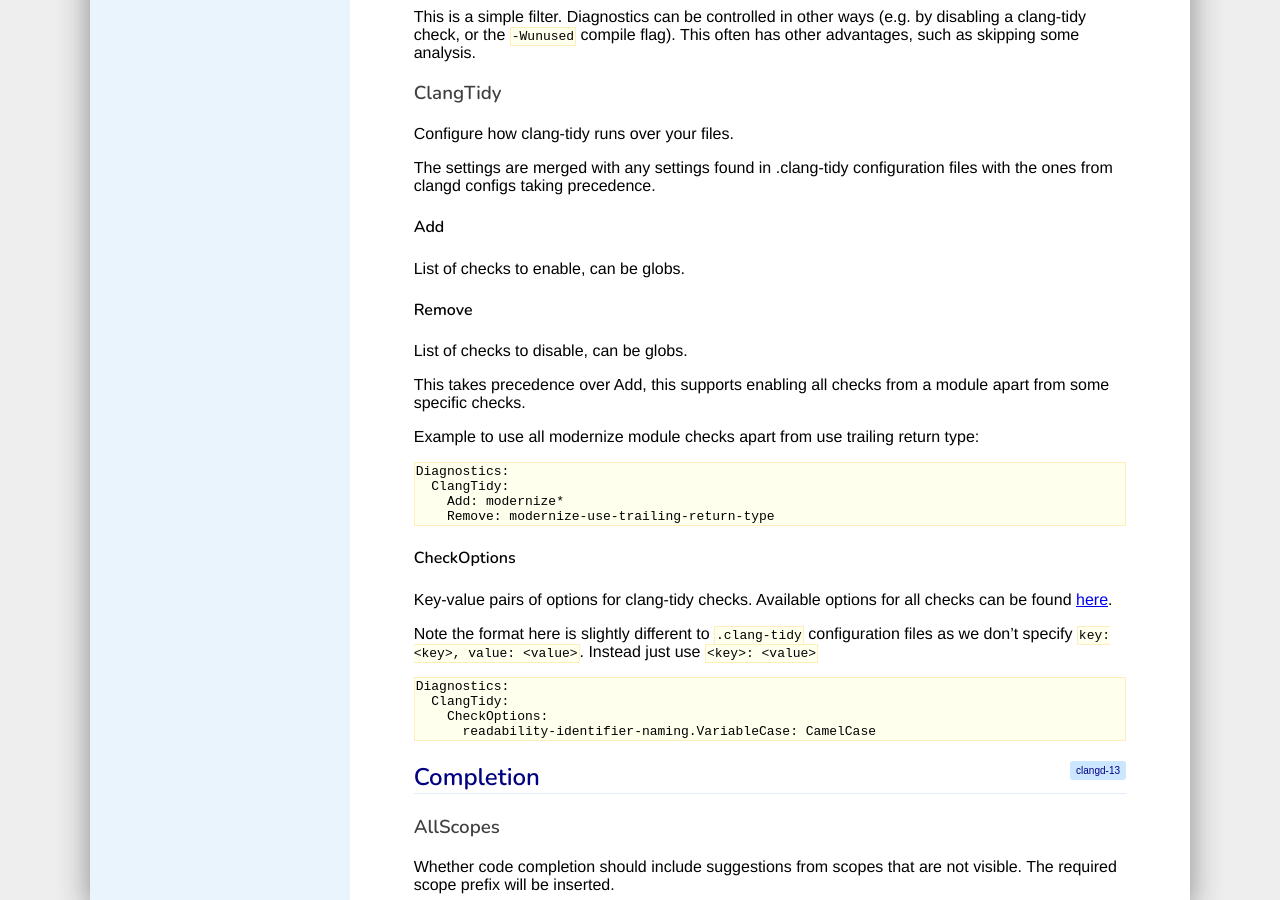
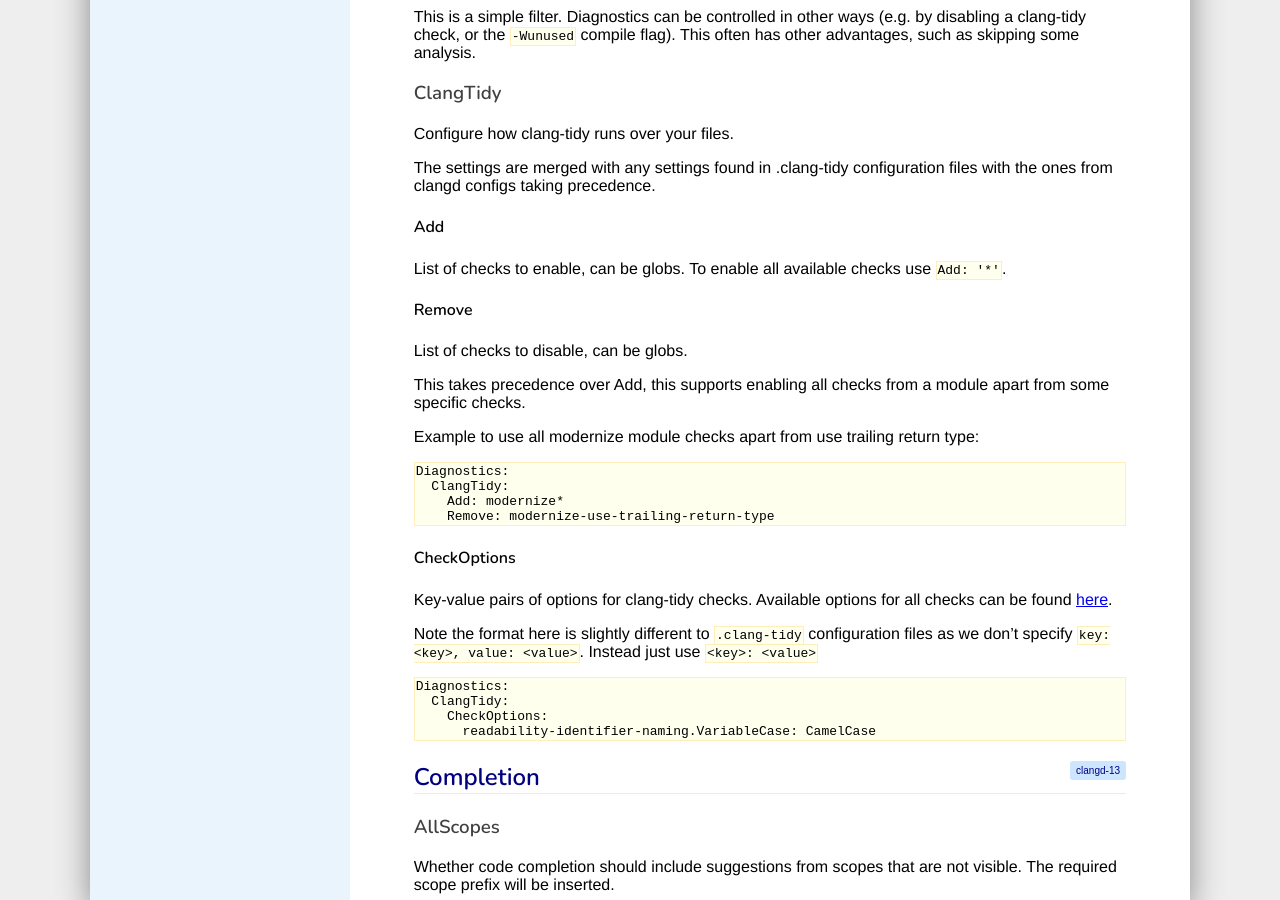
Before and after one commit to llvm/clangd-www, a Jekyll site: the page built from config.md, in a window 1280 px wide and 900 px high, scrolled down 3668 px. Built offline with Jekyll 4.4.1, drawn with Linux system fonts in a browser that asks for light colours; our own code applies the rules of GitHub Pages for plain Markdown files.

Commit message:
change clang-tidy config

```diff
--- a/config.md
+++ b/config.md
@@ -222,6 +222,7 @@ configuration files with the ones from clangd configs taking precedence.
 #### Add
 
 List of checks to enable, can be globs.
+To enable all available checks use `Add: '*'`.
 
 #### Remove
 
```
